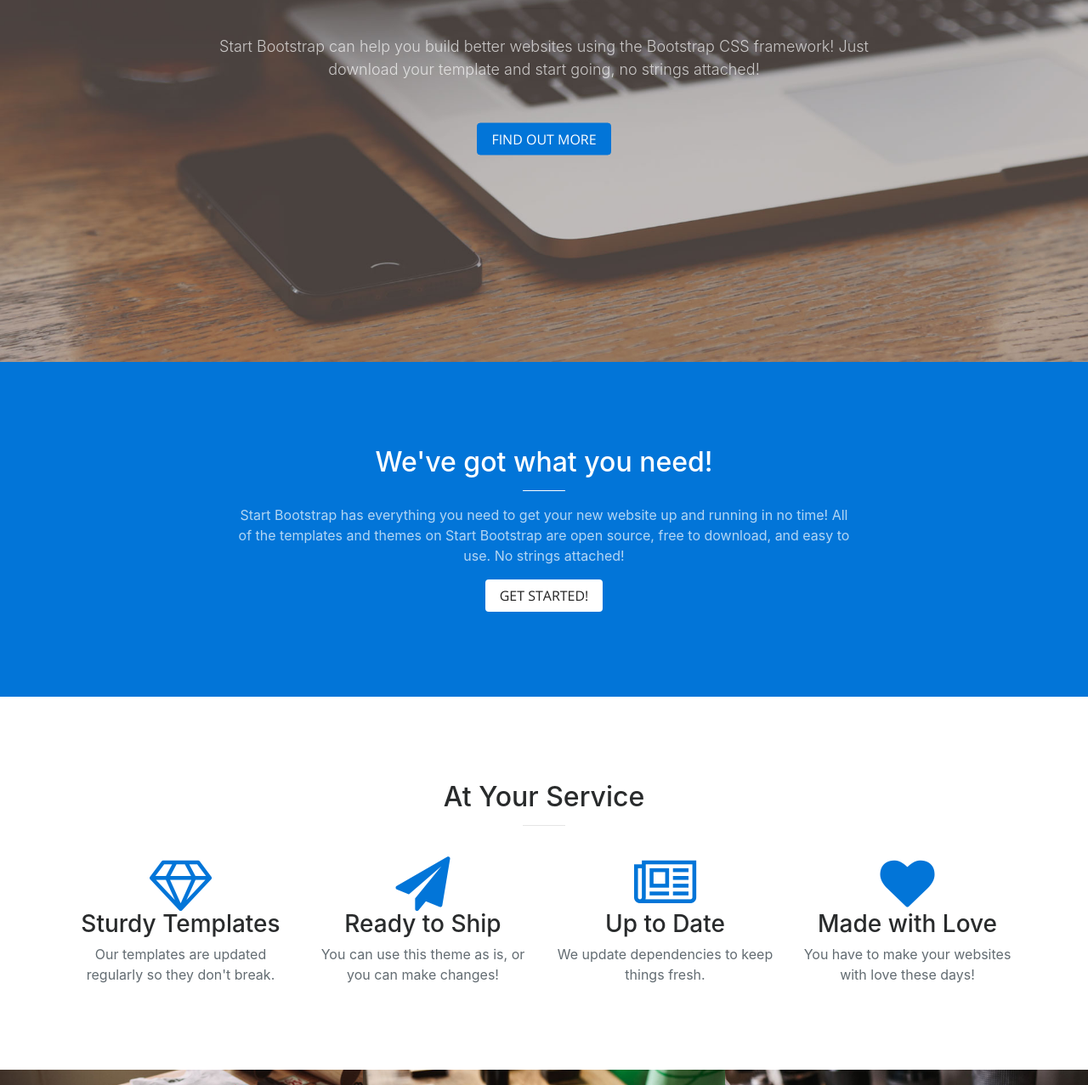
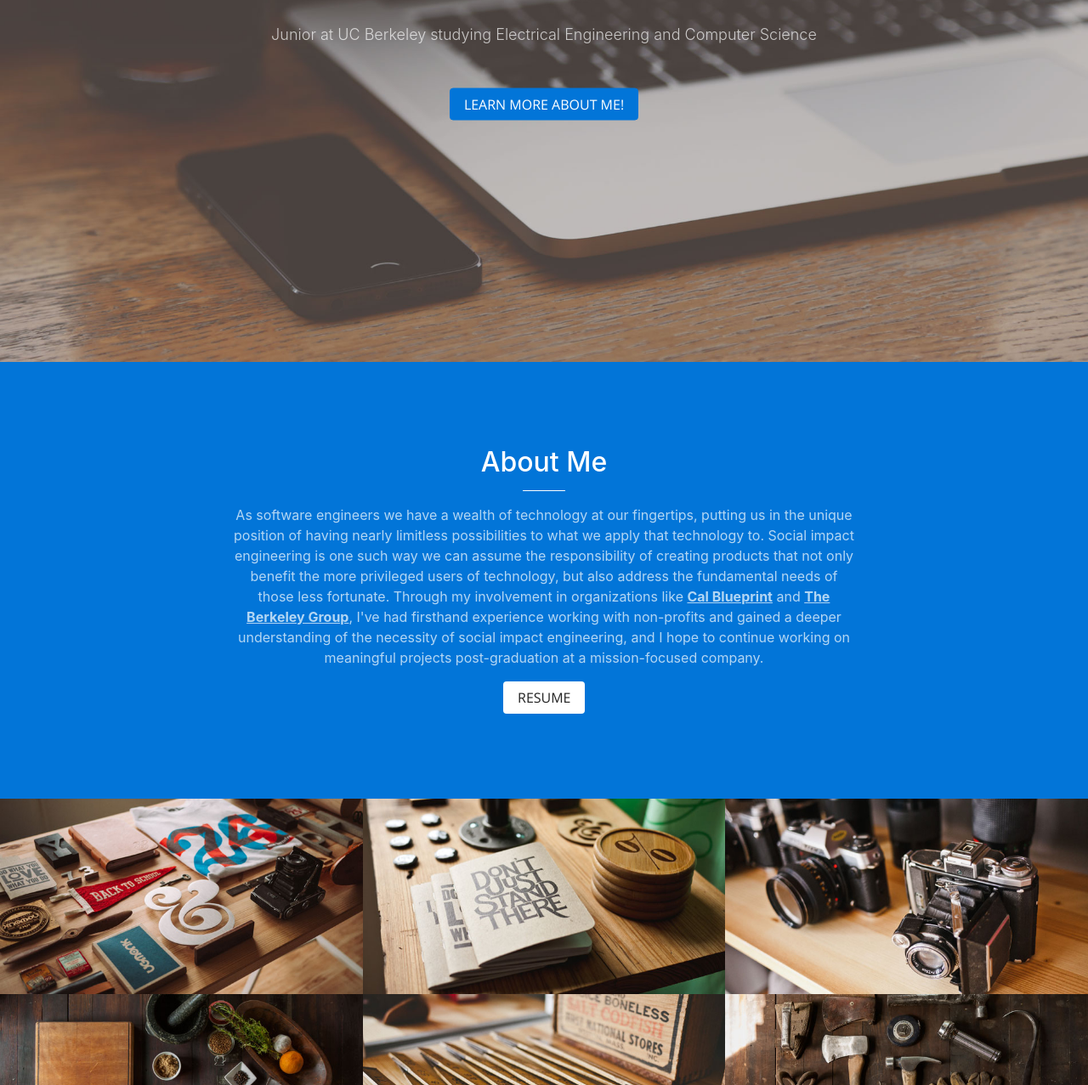
Before and after one commit to amyshan/amyshan.github.io, a website with bundled scripts: page index.html in a window 1280 px wide. Shown: the part 374-1651 px from the top of the page at 85% size. Built offline with nearby package versions, Linux system fonts and the light colour scheme.

Commit message:
edited text

```diff
--- a/index.html
+++ b/index.html
@@ -8,7 +8,7 @@
     <meta name="description" content="">
     <meta name="author" content="">
 
-    <title>Creative - Start Bootstrap Theme</title>
+    <title>Amy Shan</title>
 
     <!-- Bootstrap core CSS -->
     <link href="vendor/bootstrap/css/bootstrap.min.css" rel="stylesheet">
@@ -47,17 +47,14 @@
             <span class="navbar-toggler-icon"></span>
         </button>
         <div class="container">
-            <a class="navbar-brand" href="#page-top">Start Bootstrap</a>
+            <a class="navbar-brand" href="#page-top">Amy Shan</a>
             <div class="collapse navbar-collapse" id="navbarExample">
                 <ul class="navbar-nav ml-auto">
                     <li class="nav-item">
                         <a class="nav-link" href="#about">About</a>
                     </li>
                     <li class="nav-item">
-                        <a class="nav-link" href="#services">Services</a>
-                    </li>
-                    <li class="nav-item">
-                        <a class="nav-link" href="#portfolio">Portfolio</a>
+                        <a class="nav-link" href="#portfolio">Projects</a>
                     </li>
                     <li class="nav-item">
                         <a class="nav-link" href="#contact">Contact</a>
@@ -70,10 +67,10 @@
     <header class="masthead">
         <div class="header-content">
             <div class="header-content-inner">
-                <h1 id="homeHeading">Your Favorite Source of Free Bootstrap Themes</h1>
+                <h1 id="homeHeading">Amy Shan</h1>
                 <hr>
-                <p>Start Bootstrap can help you build better websites using the Bootstrap CSS framework! Just download your template and start going, no strings attached!</p>
-                <a class="btn btn-primary btn-xl" href="#about">Find Out More</a>
+                <p>Junior at UC Berkeley studying Electrical Engineering and Computer Science</p>
+                <a class="btn btn-primary btn-xl" href="#about">Learn More About Me!</a>
             </div>
         </div>
     </header>
@@ -82,53 +79,20 @@
         <div class="container">
             <div class="row">
                 <div class="col-lg-8 offset-lg-2 text-center">
-                    <h2 class="section-heading text-white">We've got what you need!</h2>
+                    <h2 class="section-heading text-white">About Me</h2>
                     <hr class="light">
-                    <p class="text-faded">Start Bootstrap has everything you need to get your new website up and running in no time! All of the templates and themes on Start Bootstrap are open source, free to download, and easy to use. No strings attached!</p>
-                    <a class="btn btn-default btn-xl sr-button" href="#services">Get Started!</a>
-                </div>
-            </div>
-        </div>
-    </section>
-
-    <section id="services">
-        <div class="container">
-            <div class="row">
-                <div class="col-lg-12 text-center">
-                    <h2 class="section-heading">At Your Service</h2>
-                    <hr class="primary">
-                </div>
-            </div>
-        </div>
-        <div class="container">
-            <div class="row">
-                <div class="col-lg-3 col-md-6 text-center">
-                    <div class="service-box">
-                        <i class="fa fa-4x fa-diamond text-primary sr-icons"></i>
-                        <h3>Sturdy Templates</h3>
-                        <p class="text-muted">Our templates are updated regularly so they don't break.</p>
-                    </div>
-                </div>
-                <div class="col-lg-3 col-md-6 text-center">
-                    <div class="service-box">
-                        <i class="fa fa-4x fa-paper-plane text-primary sr-icons"></i>
-                        <h3>Ready to Ship</h3>
-                        <p class="text-muted">You can use this theme as is, or you can make changes!</p>
-                    </div>
-                </div>
-                <div class="col-lg-3 col-md-6 text-center">
-                    <div class="service-box">
-                        <i class="fa fa-4x fa-newspaper-o text-primary sr-icons"></i>
-                        <h3>Up to Date</h3>
-                        <p class="text-muted">We update dependencies to keep things fresh.</p>
-                    </div>
-                </div>
-                <div class="col-lg-3 col-md-6 text-center">
-                    <div class="service-box">
-                        <i class="fa fa-4x fa-heart text-primary sr-icons"></i>
-                        <h3>Made with Love</h3>
-                        <p class="text-muted">You have to make your websites with love these days!</p>
-                    </div>
+                    <p class="text-faded">
+                        As software engineers we have a wealth of technology at our fingertips, putting us in the unique position
+                        of having nearly limitless possibilities to what we apply that technology to. Social impact engineering is one such way
+                        we can assume the responsibility of creating products that not only benefit the more privileged users of technology, but
+                        also address the fundamental needs of those less fortunate. Through my involvement in organizations like
+                        <a class="text-faded" style="font-weight: bold; text-decoration: underline" href="https://www.calblueprint.org/about">Cal Blueprint</a> and
+                        <a class="text-faded" style="font-weight: bold; text-decoration: underline" href="http://theberkeleygroup.org/">The Berkeley Group</a>,
+                        I've had firsthand experience working with non-profits and gained a deeper understanding of the
+                        necessity of social impact engineering, and I hope to continue working on meaningful projects post-graduation at a
+                        mission-focused company.
+                    </p>
+                    <a class="btn btn-default btn-xl sr-button" href="./files/Resume.pdf">Resume</a>
                 </div>
             </div>
         </div>
@@ -143,10 +107,10 @@
                         <div class="portfolio-box-caption">
                             <div class="portfolio-box-caption-content">
                                 <div class="project-category text-faded">
-                                    Category
+                                    Computer Science
                                 </div>
                                 <div class="project-name">
-                                    Project Name
+                                    The Climate Corporation, Intern
                                 </div>
                             </div>
                         </div>
@@ -158,10 +122,10 @@
                         <div class="portfolio-box-caption">
                             <div class="portfolio-box-caption-content">
                                 <div class="project-category text-faded">
-                                    Category
+                                    Computer Science
                                 </div>
                                 <div class="project-name">
-                                    Project Name
+                                    Lava Mae, Developer
                                 </div>
                             </div>
                         </div>
@@ -173,10 +137,10 @@
                         <div class="portfolio-box-caption">
                             <div class="portfolio-box-caption-content">
                                 <div class="project-category text-faded">
-                                    Category
+                                    Electrical Engineering
                                 </div>
                                 <div class="project-name">
-                                    Project Name
+                                    Sixt33n Car, Class Project
                                 </div>
                             </div>
                         </div>
@@ -188,10 +152,10 @@
                         <div class="portfolio-box-caption">
                             <div class="portfolio-box-caption-content">
                                 <div class="project-category text-faded">
-                                    Category
+                                    Consulting and Marketing
                                 </div>
                                 <div class="project-name">
-                                    Project Name
+                                    The Berkeley Group
                                 </div>
                             </div>
                         </div>
@@ -203,10 +167,10 @@
                         <div class="portfolio-box-caption">
                             <div class="portfolio-box-caption-content">
                                 <div class="project-category text-faded">
-                                    Category
+                                    Graphic Design
                                 </div>
                                 <div class="project-name">
-                                    Project Name
+                                    Portfolio
                                 </div>
                             </div>
                         </div>
@@ -218,10 +182,10 @@
                         <div class="portfolio-box-caption">
                             <div class="portfolio-box-caption-content">
                                 <div class="project-category text-faded">
-                                    Category
+                                    Fine Arts
                                 </div>
                                 <div class="project-name">
-                                    Project Name
+                                    Portfolio
                                 </div>
                             </div>
                         </div>
@@ -231,28 +195,21 @@
         </div>
     </section>
 
-    <div class="call-to-action bg-dark">
-        <div class="container text-center">
-            <h2>Free Download at Start Bootstrap!</h2>
-            <a class="btn btn-default btn-xl sr-button" href="http://startbootstrap.com/template-overviews/creative/">Download Now!</a>
-        </div>
-    </div>
-
     <section id="contact">
         <div class="container">
             <div class="row">
                 <div class="col-lg-8 offset-lg-2 text-center">
-                    <h2 class="section-heading">Let's Get In Touch!</h2>
+                    <h2 class="section-heading">Contact Me!</h2>
                     <hr class="primary">
-                    <p>Ready to start your next project with us? That's great! Give us a call or send us an email and we will get back to you as soon as possible!</p>
+                    <p>I'm always looking for new opportunities and projects, shoot me a call or email if you're interested. </p>
                 </div>
                 <div class="col-lg-4 offset-lg-2 text-center">
                     <i class="fa fa-phone fa-3x sr-contact"></i>
-                    <p>123-456-6789</p>
+                    <p>562-261-3672</p>
                 </div>
                 <div class="col-lg-4 text-center">
                     <i class="fa fa-envelope-o fa-3x sr-contact"></i>
-                    <p><a href="mailto:your-email@your-domain.com">feedback@startbootstrap.com</a></p>
+                    <p><a href="mailto:your-email@your-domain.com">amyshan@berkeley.edu</a></p>
                 </div>
             </div>
         </div>
```
Also changed, not shown: 2 other files.
